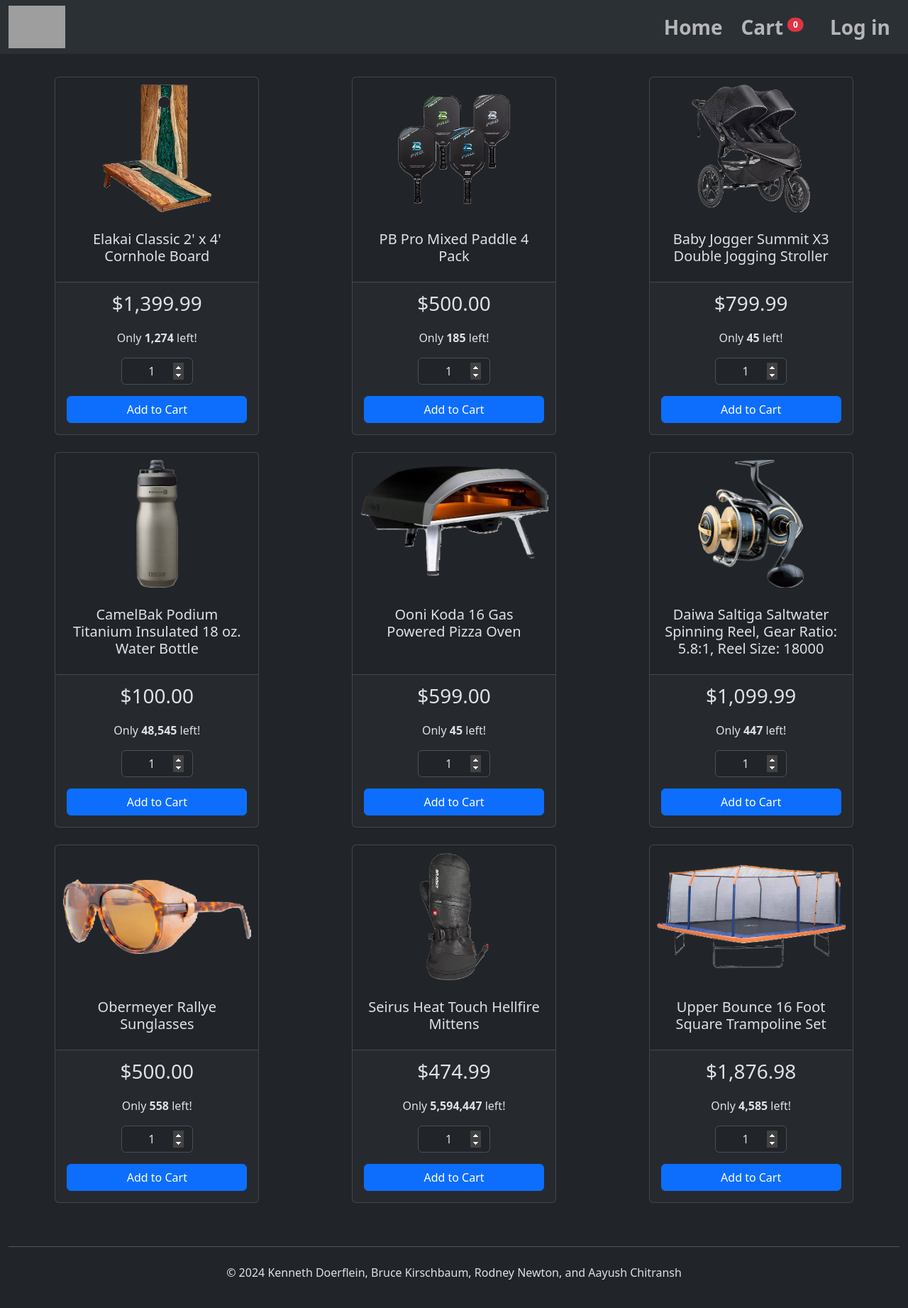
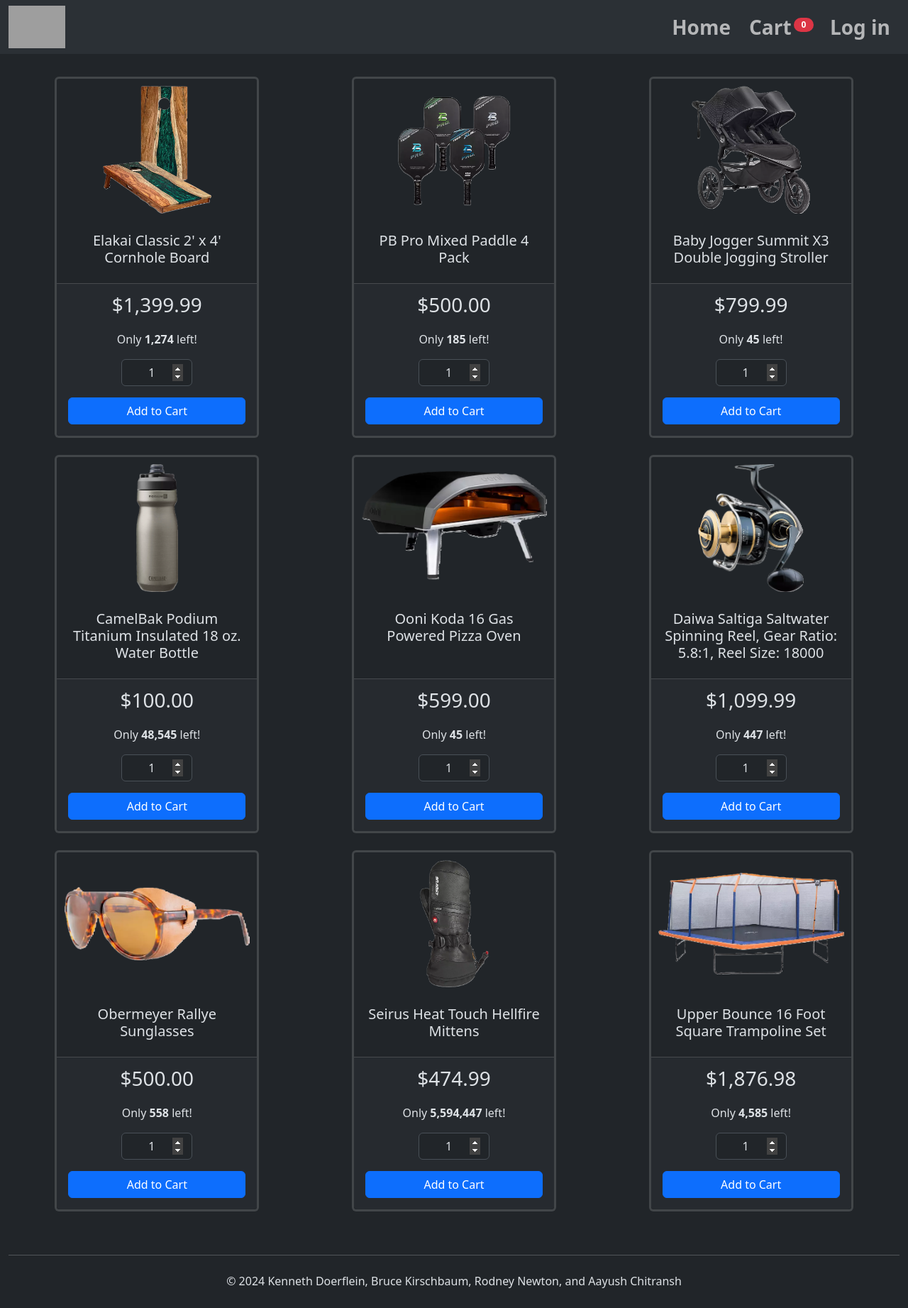
Before and after one commit to KennethDoerflein/JohnsonsSportingGoods, a Django app: page / in a window 1280 px wide. Shown: the whole page at 71% size. Before the commit the page ends 1803 px from the top, so only its background shows below. Run offline with Django 5.2, Linux system fonts and the light colour scheme; data comes from the database, SQL or seed files in the repository; grey boxes are pictures that could not be loaded.

Commit message:
Styling improvements

```diff
--- a/JSG/static/css/index.css
+++ b/JSG/static/css/index.css
@@ -5,6 +5,7 @@
 }
 .card {
   width: 18rem;
+  border-width: 3px !important;
 }
 .productIMGContainer {
   min-height: 200px;
--- a/JSG/static/css/navbar_footer.css
+++ b/JSG/static/css/navbar_footer.css
@@ -27,4 +27,9 @@ footer hr {
 .badge {
   font-size: 12px !important;
   margin-left: 10px;
+  padding: 4px 4px 4px 4px !important;
+  width: 28px !important;
 }
+a[href="/cart"] {
+  margin-right: -12px !important;
+}
--- a/JSG/store/views.py
+++ b/JSG/store/views.py
@@ -18,6 +18,8 @@ def navbar_cart_count(request):
     cart_count = (
         Cart.objects.filter(CID=request.user.id).aggregate(Sum("qty"))["qty__sum"] or 0
     )
+    if cart_count > 99:
+        cart_count = "99+"
     return {"cart_count": cart_count}
 
 
--- a/JSG/templates/components/navbar.html
+++ b/JSG/templates/components/navbar.html
@@ -16,8 +16,8 @@
         <li class="nav-item">
           <a class="nav-link fs-3" aria-current="page" href="/"><strong>Home</strong></a>
         </li>
-        <li class="nav-item">
-          <a class="nav-link fs-3" href="/cart"><strong>Cart</strong> <span class="top-0 start-100 translate-middle badge rounded-pill bg-danger"> {{ cart_count }} </span></a>
+        <li class="nav-item me-0 pe-0">
+          <a class="nav-link fs-3" href="/cart"><strong>Cart</strong> <span class="me-0 translate-middle badge rounded-pill bg-danger"> {{ cart_count }} </span></a>
         </li>
         {% if not request.user.is_authenticated %}
         <li class="nav-item">
```
